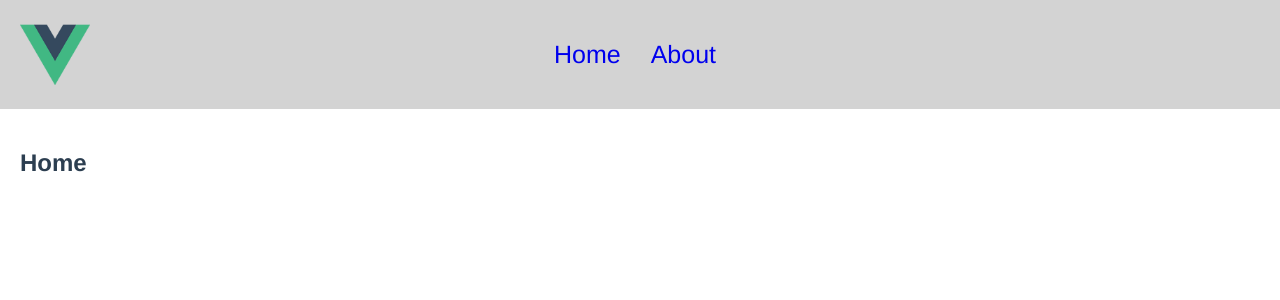
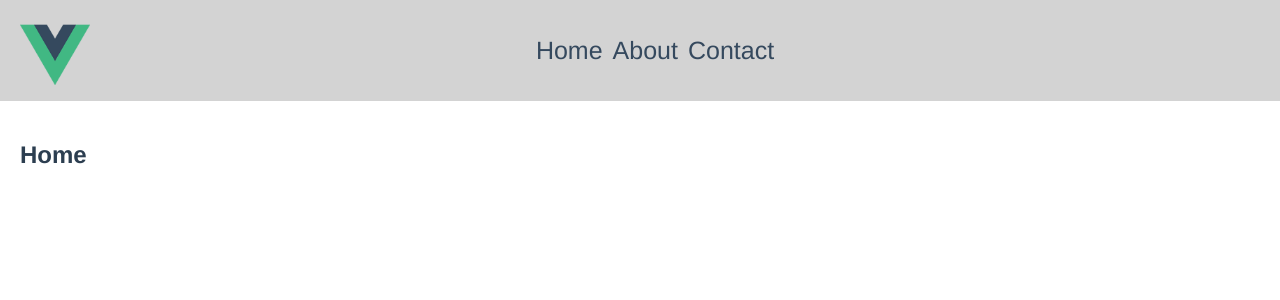
Before and after one commit to code-lad/get-started-with-vue, a Vue app: page / in a window 1280 px wide. Shown: the top 300 px of the page. Built offline with nearby package versions, Linux system fonts and the light colour scheme.

Commit message:
vue router with custome Navbar

```diff
--- a/src/App.vue
+++ b/src/App.vue
@@ -1,19 +1,19 @@
 <template>
   <div id="app">
+    <Navbar />
     <div class="app__logo">
       <img alt="Vue logo" src="./assets/logo.png" />
-    </div>
-    <div id="nav">
-      <router-link to="/">Home</router-link>
-      <router-link to="/about">About</router-link>
     </div>
     <router-view />
   </div>
 </template>
 <script>
+import Navbar from "./components/Navbar";
 export default {
   name: "App",
-  components: {},
+  components: {
+    Navbar,
+  },
 };
 </script>
 
--- a/src/components/Navbar.vue
+++ b/src/components/Navbar.vue
@@ -1,10 +1,18 @@
 <template>
   <div class="navbar">
-    <h2></h2>
-    <div id="nav">
-      <route-link to="../views/Home.vue">Home</route-link>|
-      <route-link to="../views/About.vue">About</route-link>
-    </div>
+    <nav>
+      <ul>
+        <li>
+          <router-link to="/">Home</router-link>
+        </li>
+        <li>
+          <router-link :to="{name: 'About'}">About</router-link>
+        </li>
+        <li>
+          <router-link to>Contact</router-link>
+        </li>
+      </ul>
+    </nav>
   </div>
 </template>
 <script>
@@ -20,8 +28,19 @@ export default {
   background-color: lightgray;
   text-align: center;
 }
-#nav route-link {
+nav {
+  padding: 20px;
+}
+nav ul li {
+  display: inline-block;
   margin-right: 10px;
-  font-size: 20px;
+}
+nav ul li a {
+  font-size: 25px;
+  text-decoration: none;
+  color: #35495e;
+}
+nav ul li:hover {
+  border-bottom: 2px solid #41b883;
 }
 </style>
```
